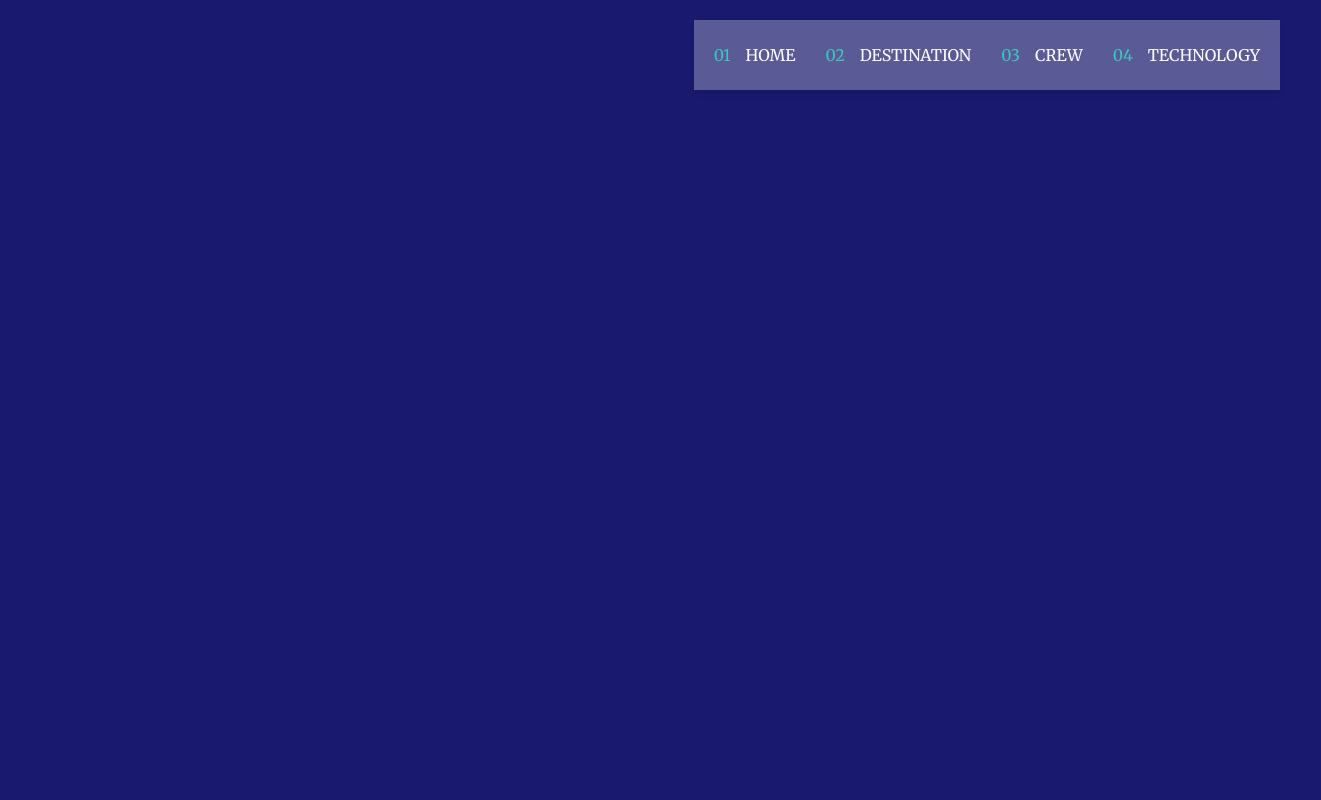
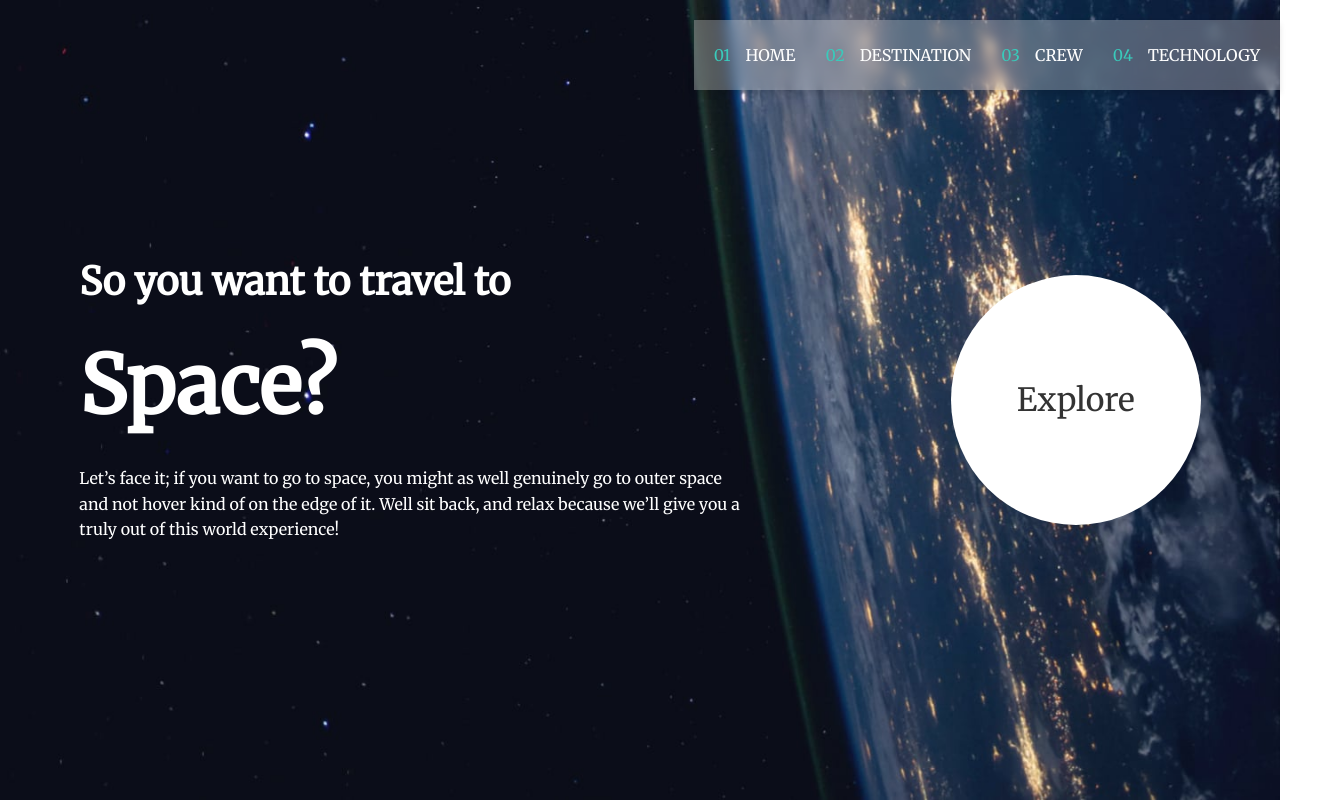
Before and after one commit to VictorS1303/space_tourism_website, a plain HTML site: page index.html in a window 1280 px wide. Shown: the whole page, 1321 px wide, since content can reach past the window. Drawn offline with Linux system fonts and the light colour scheme.

Commit message:
Hero finished

```diff
--- a/css/global.css
+++ b/css/global.css
@@ -44,7 +44,6 @@
 body
 {
     font-family: 'Merriweather', sans-serif;
-    background-color: midnightblue;
     overflow:hidden;
 }
 
--- a/css/responsiveness.css
+++ b/css/responsiveness.css
@@ -30,4 +30,36 @@
     {
         display: none;
     }
+
+    /* Section: Hero */
+    section.hero
+    {
+        background-image: url('../images/home/background-home-tablet.jpg');
+
+        & .container
+        {
+            flex-direction: row;
+            justify-content: center;
+            gap: 200px;
+
+            & > div:first-child
+            {
+                text-align: left;
+
+                & p
+                {
+                    width: 65ch;
+                }
+            }
+        }
+    }
 }
+
+@media screen and (min-width: 1100px)
+{
+    /* Section: Hero */
+    section.hero
+    {
+        background-image: url('../images/home/background-home-desktop.jpg');
+    }
+}
--- a/css/style.css
+++ b/css/style.css
@@ -72,3 +72,73 @@ nav.main-nav
     cursor: pointer;
     z-index: 100;
 }
+
+/* Section: Hero */
+section.hero
+{
+    display: grid;
+    place-content: center;
+    height: 100vh;
+    width: 100vw;
+    background-image: url('../images/home/background-home-mobile.jpg');
+    background-repeat: no-repeat;
+    background-position: center/center;
+    background-size: cover;
+
+    & .container
+    {
+        display: flex;
+        flex-direction: column;
+        justify-content: center;
+        gap: 80px;
+        padding: 0 120px;
+        align-items: center;
+        color: var(--primary-text-color);
+
+        & > div
+        {
+            flex-basis: 50%;
+        }
+
+        & > div:first-child
+        {
+            text-align: center;
+        }
+
+        & > div:first-child h3
+        {
+            font-size: 2.4rem;
+            white-space: nowrap;
+        }
+
+        & > div:first-child h1
+        {
+            margin: 30px 0;
+            font-size: 5rem;
+        }
+
+        & > div:first-child p
+        {
+            line-height: 1.6;
+        }
+    }
+
+    .explore-btn
+    {
+        display: grid;
+        place-content: center;
+        background-color: #fff;
+        height: 250px;
+        width: 250px;
+        font-size: 2rem;
+        color: #333;
+        border-radius: calc(var(--base-border-radius) * 100);
+        transition: box-shadow .3s ease;
+
+        &:hover
+        {
+            box-shadow: 0 0 0 60px var(--explore-button-hover-box-shadow);
+            transition: box-shadow .3s ease;
+        }
+    }
+}
--- a/css/utilities.css
+++ b/css/utilities.css
@@ -1,7 +1,7 @@
 .glass-background {
     background: rgba(240, 240, 240, 0.3); /* Semi-transparent white */
-    backdrop-filter: blur(2px);          /* Applies the blur effect */
-    -webkit-backdrop-filter: blur(2px);  /* Safari support */
+    backdrop-filter: blur(6px);          /* Applies the blur effect */
+    -webkit-backdrop-filter: blur(6px);  /* Safari support */
     box-shadow: 0 4px 6px rgba(0, 0, 0, 0.1); /* Optional shadow for depth */
     height: fit-content;
   }
--- a/index.html
+++ b/index.html
@@ -33,6 +33,22 @@
             </li>
         </ul>
     </nav>
+
+    <section class="hero" id="hero">
+        <div class="container hero-desc-container">
+            <div>
+                <header>
+                    <h3>So you want to travel to</h3>
+                    <h1>Space?</h1>
+                </header>
+                <p>
+                    Let’s face it; if you want to go to space, you might as well genuinely go to outer space and not hover kind of on the edge of it. Well sit back, and relax because we’ll give you a truly out of this world experience!
+                </p>
+            </div>
+
+            <a href="#" class="btn explore-btn">Explore</a>
+        </div>
+    </section>
 </body>
 
 </html>
```
